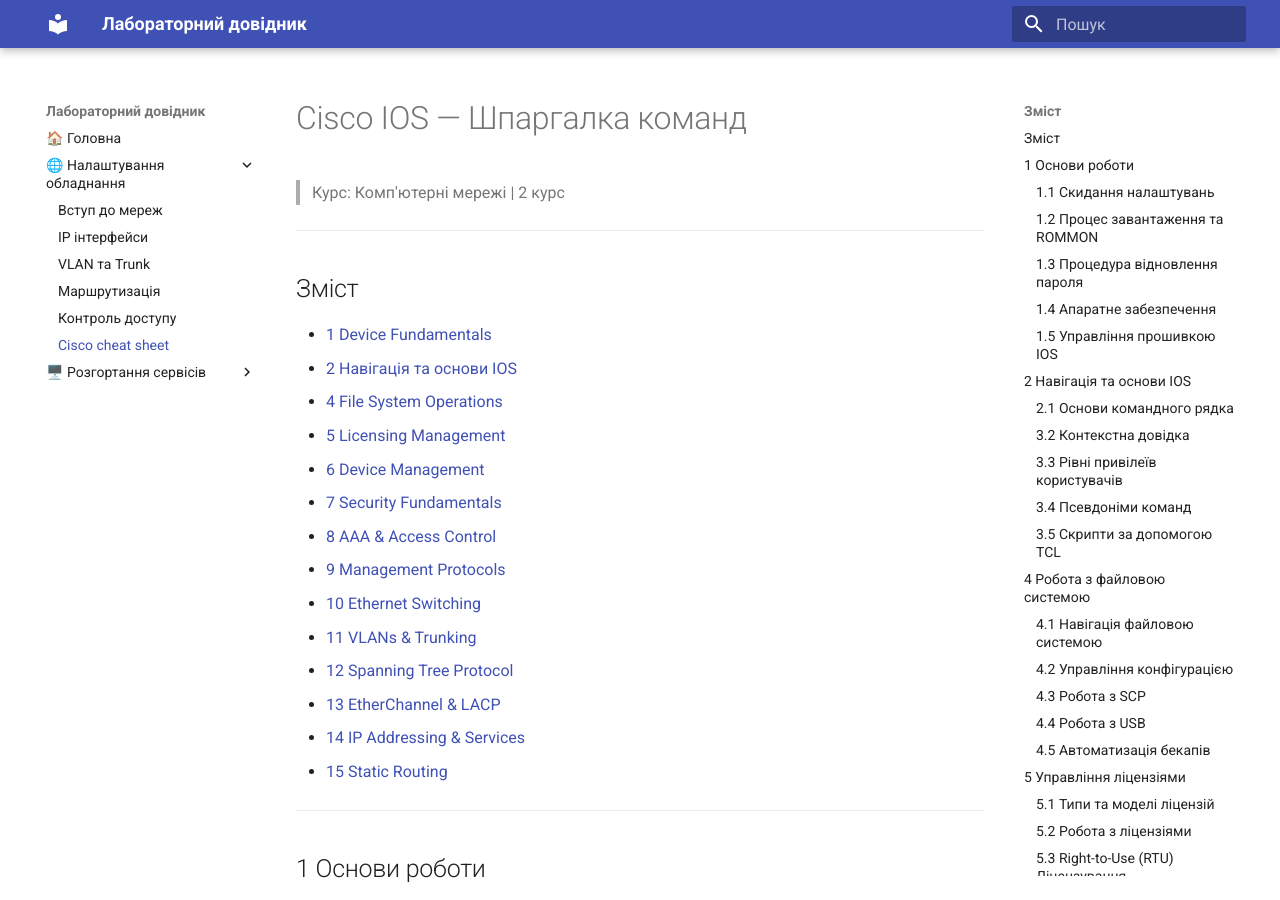
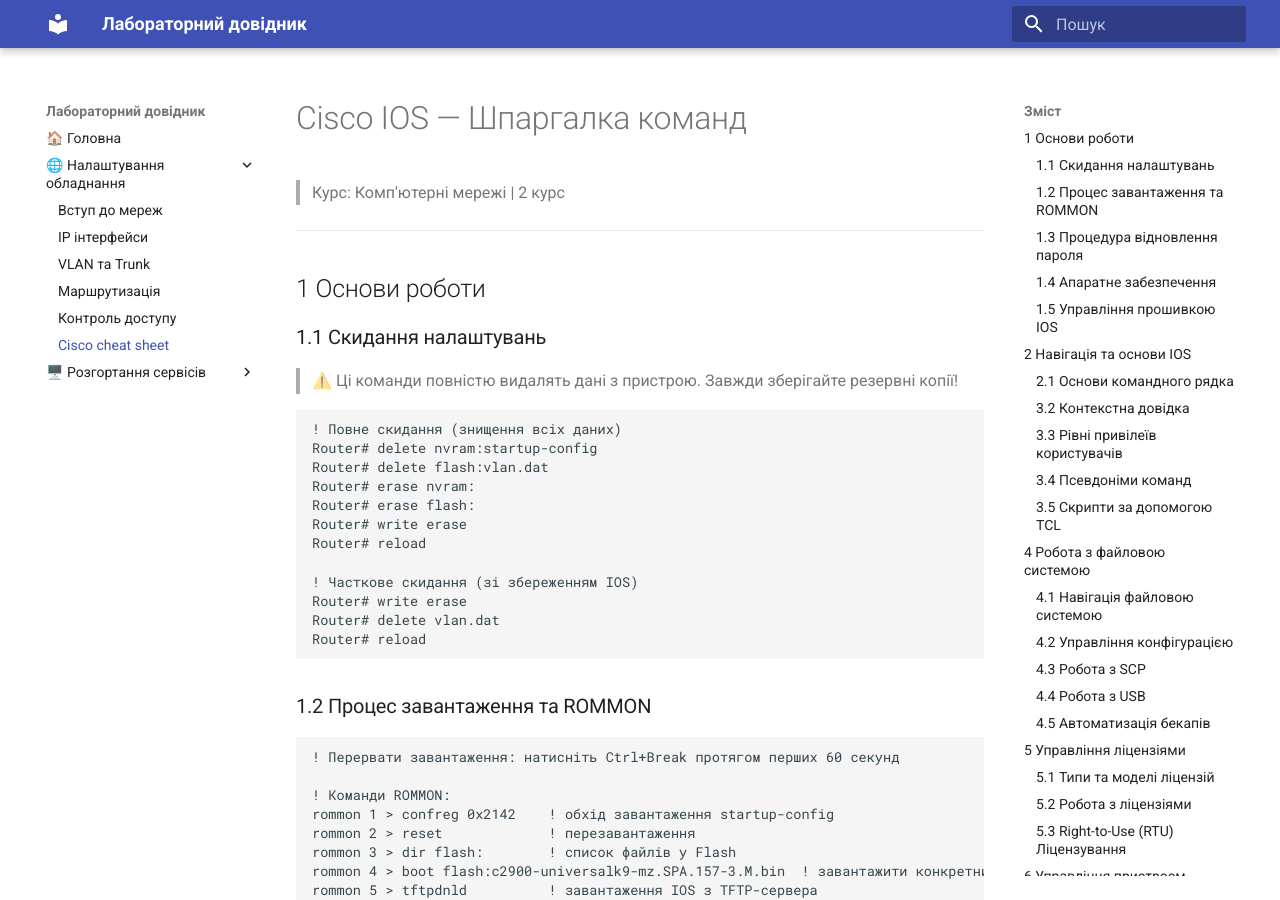
Before and after one commit to left769/21-docs, an MkDocs documentation site: the page built from docs/network-configs/cisco-cheat-sheet.md, in a window 1280 px wide and 900 px high. Built offline with MkDocs 1.6.1 and Material for MkDocs 9.7.7, drawn with Linux system fonts in a browser that asks for light colours.

Commit message:
added cisco cheat sheet

```diff
--- a/docs/network-configs/cisco-cheat-sheet.md
+++ b/docs/network-configs/cisco-cheat-sheet.md
@@ -1,23 +1,5 @@
 # Cisco IOS — Шпаргалка команд
 > Курс: Комп'ютерні мережі | 2 курс
-
----
-
-## Зміст
-- [1 Device Fundamentals](#1-device-fundamentals)
-- [2 Навігація та основи IOS](#2-навігація-та-основи-ios)
-- [4 File System Operations](#4-file-system-operations)
-- [5 Licensing Management](#5-licensing-management)
-- [6 Device Management](#6-device-management)
-- [7 Security Fundamentals](#7-security-fundamentals)
-- [8 AAA & Access Control](#8-aaa--access-control)
-- [9 Management Protocols](#9-management-protocols)
-- [10 Ethernet Switching](#10-ethernet-switching)
-- [11 VLANs & Trunking](#11-vlans--trunking)
-- [12 Spanning Tree Protocol](#12-spanning-tree-protocol)
-- [13 EtherChannel & LACP](#13-etherchannel--lacp)
-- [14 IP Addressing & Services](#14-ip-addressing--services)
-- [15 Static Routing](#15-static-routing)
 
 ---
 
```
